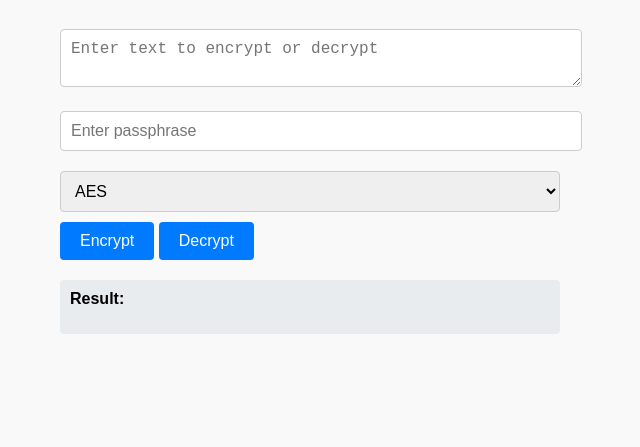
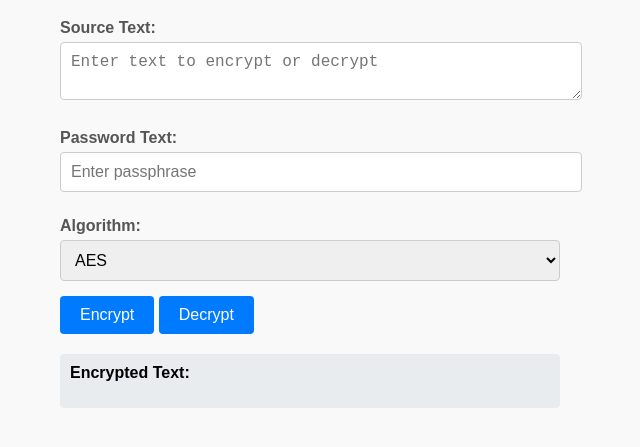
Before and after one commit to PaudelShree/Online-Encryption-Decryption, a plain HTML site: page index.html in a window 1280 px wide. Shown: the part 81-528 px from the top of the page, without its empty margins (330-970 px from the left). Drawn offline with nearby package versions, Linux system fonts and the light colour scheme.

Commit message:
Update index.html

```diff
--- a/index.html
+++ b/index.html
@@ -17,10 +17,16 @@
       text-align: center;
       color: #333;
     }
+    label {
+      display: block;
+      margin: 10px 0 5px;
+      font-weight: bold;
+      color: #555;
+    }
     textarea, input, select {
       width: 100%;
       padding: 10px;
-      margin: 10px 0;
+      margin-bottom: 15px;
       border: 1px solid #ccc;
       border-radius: 4px;
       font-size: 16px;
@@ -48,8 +54,13 @@
 </head>
 <body>
   <h1>Encryption & Decryption</h1>
+  <label for="inputText">Source Text:</label>
   <textarea id="inputText" placeholder="Enter text to encrypt or decrypt"></textarea>
+
+  <label for="passphrase">Password Text:</label>
   <input type="text" id="passphrase" placeholder="Enter passphrase">
+
+  <label for="algorithm">Algorithm:</label>
   <select id="algorithm">
     <option value="AES">AES</option>
     <option value="DES">DES</option>
@@ -57,10 +68,12 @@
     <option value="TripleDES">TripleDES</option>
     <option value="Rabbit">Rabbit</option>
   </select>
+
   <button onclick="encrypt()">Encrypt</button>
   <button onclick="decrypt()">Decrypt</button>
+
   <div class="output">
-    <strong>Result:</strong>
+    <strong>Encrypted Text:</strong>
     <p id="result"></p>
   </div>
 
```
